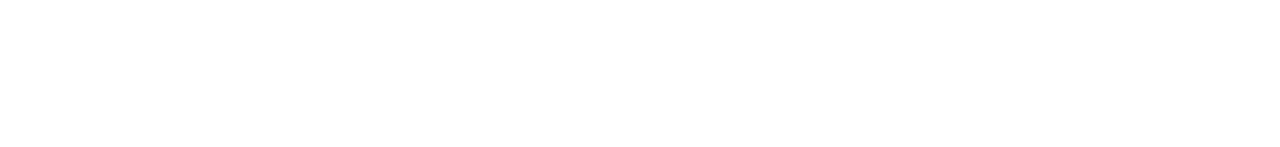
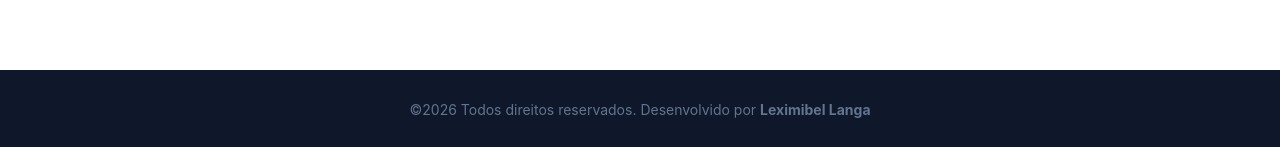
Before and after one commit to leximibellanga/cadastro_usuarios_api_springboot, a React (Vite) app in the folder client/: page / in a window 1280 px wide. Shown: the part 650-797 px from the top of the page. Built offline with nearby package versions, Linux system fonts and the light colour scheme; no server answers.

Commit message:
Adicionar rodape na App

```diff
--- a/client/src/App.jsx
+++ b/client/src/App.jsx
@@ -4,7 +4,7 @@
 import AddUser from "./components/users/AddUser"
 import EditUser from "./components/users/EditUser"
 import ViewUser from "./components/users/ViewUser"
-// import Footer from "./components/layout/Footer"
+import Footer from "./components/layout/Footer"
 
 function App() {
 
@@ -29,7 +29,7 @@
           </Routes>
         </main>
 
-        {/* <Footer /> */}
+        <Footer />
       </Router>
     </>
   )
```
